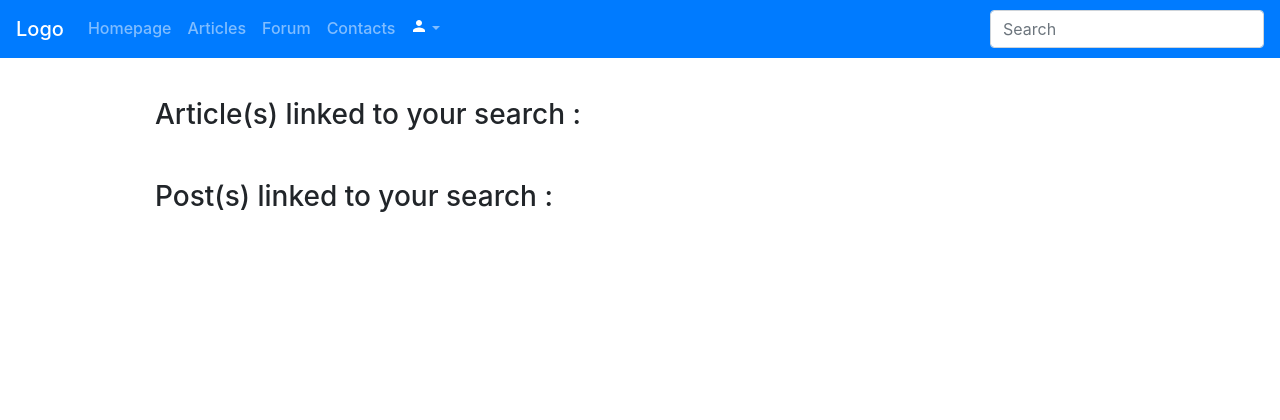
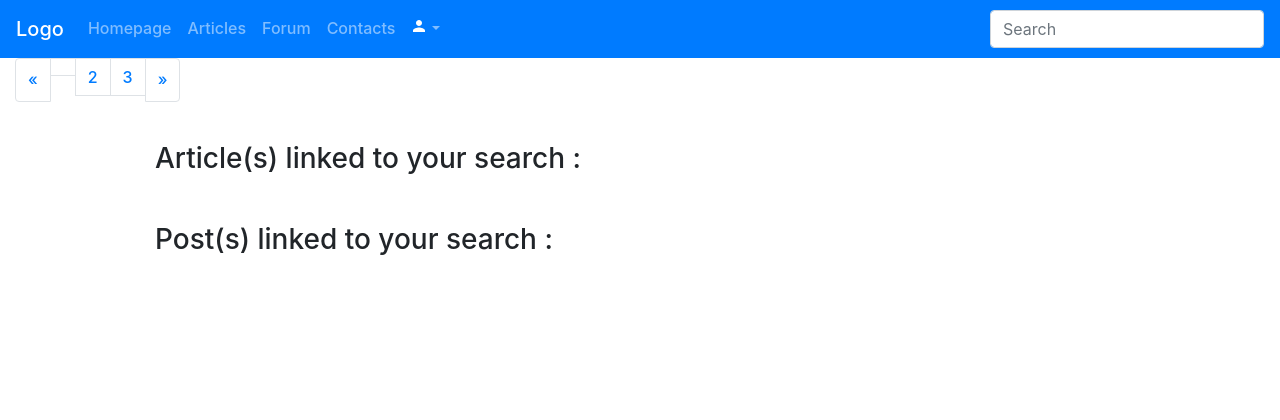
Before and after one commit to Jwana24/projet_afpa_2019, a Symfony app: template templates/general/search.html.twig in a window 1280 px wide. Shown: the top 420 px of the page. Run offline with Twig, Linux system fonts and the light colour scheme; the template is opened without the code that fills it, so the values that code supplies are empty; some libraries are stand-ins or nearby versions.

Commit message:
début pagination recherche générale

```diff
--- a/templates/base.html.twig
+++ b/templates/base.html.twig
@@ -10,6 +10,8 @@
         {# Bootstrap links, CSS content to Bootstrap #}
         <link rel="stylesheet" href="https://stackpath.bootstrapcdn.com/bootstrap/4.2.1/css/bootstrap.min.css" integrity="sha384-GJzZqFGwb1QTTN6wy59ffF1BuGJpLSa9DkKMp0DgiMDm4iYMj70gZWKYbI706tWS" crossorigin="anonymous">
         <link rel="stylesheet" href="{{ asset('CSS/style.css') }}">
+        <link rel="icon" type="image/png" href="{{ asset('images/icone-site-16px.png') }}" />
+
         {% block stylesheets %}{% endblock %}
     </head>
     <body>
@@ -42,7 +44,7 @@
                                 <a class="dropdown-item" href="{{ path('logout') }}">{% trans %}Déconnexion{% endtrans %}</a>
                                 <a class="dropdown-item" href="{{ path('member_show', {'id':app.user.id}) }}">{% trans %}Profil de{% endtrans %} {{ app.user.username }}</a>
                                 {% if is_granted('ROLE_ADMIN') %}
-                                    <a class="dropdown-item" href="{{ path('members_list', {'id':app.user.id}) }}">Liste des membres</a>
+                                    <a class="dropdown-item" href="{{ path('members_list', {'id':app.user.id}) }}">{% trans %}Liste des membres{% endtrans %}</a>
                                 {% endif %}
                             </div>
                         </li>
@@ -66,7 +68,7 @@
 
                 </ul>
 
-                <form class="form-inline my-2 my-md-0" action="{{ path('search') }}" method="post">
+                <form class="form-inline my-2 my-md-0" action="{{ path('search', {'page': 1,'page2': 1}) }}" method="post">
                     <input class="form-control" name="item-search" type="text" placeholder="{% trans %}Recherche{% endtrans %}">
                 </form>
             </div>
--- a/templates/forum/show.html.twig
+++ b/templates/forum/show.html.twig
@@ -53,7 +53,7 @@
 
                                 <a class="btn-site cancel-post" href="#">{% trans %}Annuler{% endtrans %}</a>
 
-                                {% if post.Resolve != 'resolve' and is_granted('MODIFPOST', post) %}
+                                {% if post.Resolve != 'resolve' and is_granted('MODIFPOST', post) %} {# the button is show only if the post is not resolved and if the connected user is Admin, or has the post #}
                                 <form method="post">
                                     <input type="hidden" name="resolve" value="resolve">
                                     <input class="btn-site btn-resolve" type="submit" value="Résoudre">
--- a/templates/general/search.html.twig
+++ b/templates/general/search.html.twig
@@ -5,6 +5,24 @@
 {% block body %}
 
     <main class="container-fluid">
+
+    <nav aria-label="Page navigation example">
+        <ul class="pagination">
+            <li class="page-item">
+                <a class="page-link" href="#" aria-label="Previous">
+                    <span aria-hidden="true">&laquo;</span>
+                </a>
+            </li>
+            <li class="page-item"><a class="page-link" href="#">{{ dump(test) }}</a></li>
+            <li class="page-item"><a class="page-link" href="#">2</a></li>
+            <li class="page-item"><a class="page-link" href="#">3</a></li>
+            <li class="page-item">
+                <a class="page-link" href="#" aria-label="Next">
+                    <span aria-hidden="true">&raquo;</span>
+                </a>
+            </li>
+        </ul>
+    </nav>
 
     <div class="title-article-search">
         <h3>{% trans %}Article(s) lié(s) à votre recherche{% endtrans %} :</h3>
--- a/translations/messages.fr_FR.yaml
+++ b/translations/messages.fr_FR.yaml
@@ -1,3 +1,5 @@
+# Translate dictionary from English to French
+
 # NAVBAR
 Homepage : Accueil
 Logout : Déconnexion
@@ -7,7 +9,7 @@ English : Anglais
 Search : Recherche
 
 # SLIDER
-Welcome on the site : Bienvenue sur le site
+Welcome to the site : Bienvenue sur le site
 Welcome to the site "Les Nouveaux Animaux de Compagnie" : Bienvenue sur le site "Les Nouveaux Animaux de Compagnie"
 Find all our animal's articles : Retrouvez tous nos articles animaliers
 Do not hesitate to visit our forum : N'hésitez pas à faire un tour sur notre forum
@@ -16,7 +18,6 @@ Do not hesitate to visit our forum : N'hésitez pas à faire un tour sur notre f
 See more : En voir plus
 Cookies allow you to benefit from many features to improve your navigation on the site. By using this site, you agree to receive cookies. To learn more and accept cookies : Les cookies vous permettent de bénéficier de nombreuses fonctionnalités afin d'améliorer votre navigation sur le site. En utilisant ce site, vous acceptez de recevoir des cookies. Pour en savoir plus et accepter les cookies
 click here : cliquez ici
-# Translate dictionary from English to French
 
 # ASIDE CONTACTS
 Last name : Nom
```
Also changed, not shown: src/Controller/SearchController.php (+13 -3 lines), src/Repository/ArticlesRepository.php (+14 -2 lines), src/Repository/PostsRepository.php (+14 -2 lines), public/images/icone-site-16px.png (added), public/images/icone-site-32px.png (added).
